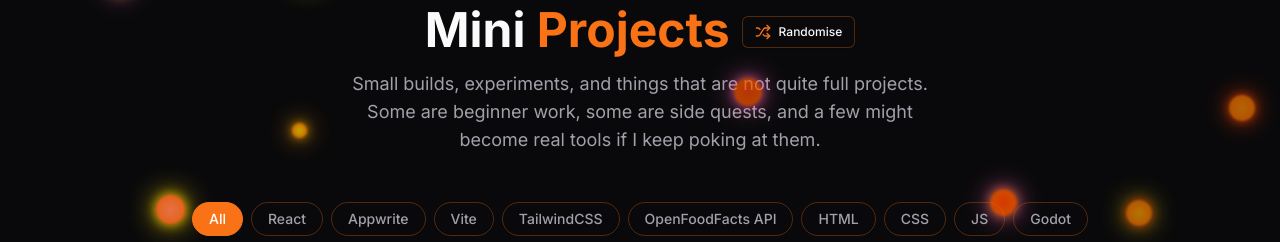
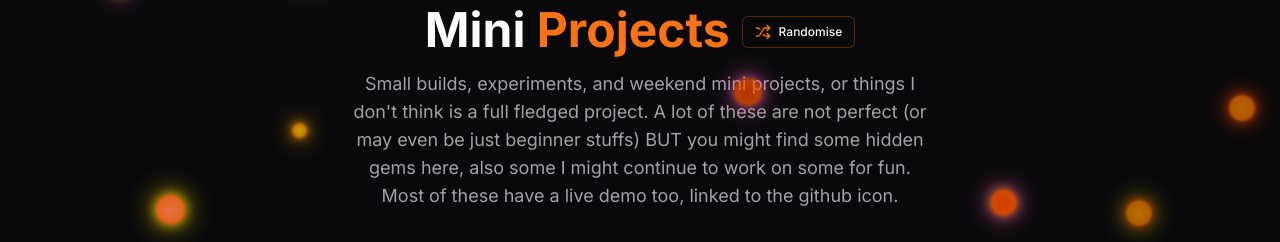
Before and after one commit to magentaong/Portfolio, a Next.js app: page /miniprojects in a window 1280 px wide. Shown: the part 139-381 px from the top of the page. Built offline with nearby package versions, Linux system fonts and the light colour scheme.

Commit message:
Update page.tsx

```diff
--- a/app/miniprojects/page.tsx
+++ b/app/miniprojects/page.tsx
@@ -82,7 +82,7 @@ export default function MiniProjectsPage() {
             </Button>
           </div>
           <p className="text-muted-foreground text-lg max-w-xl mx-auto">
-            Small builds, experiments, and things that are not quite full projects. Some are beginner work, some are side quests, and a few might become real tools if I keep poking at them.
+            Small builds, experiments, and weekend mini projects, or things I don't think is a full fledged project. A lot of these are not perfect (or may even be just beginner stuffs) BUT you might find some hidden gems here, also some I might continue to work on some for fun. Most of these have a live demo too, linked to the github icon.
           </p>
         </motion.div>
         {/* Tag filters */}
```
